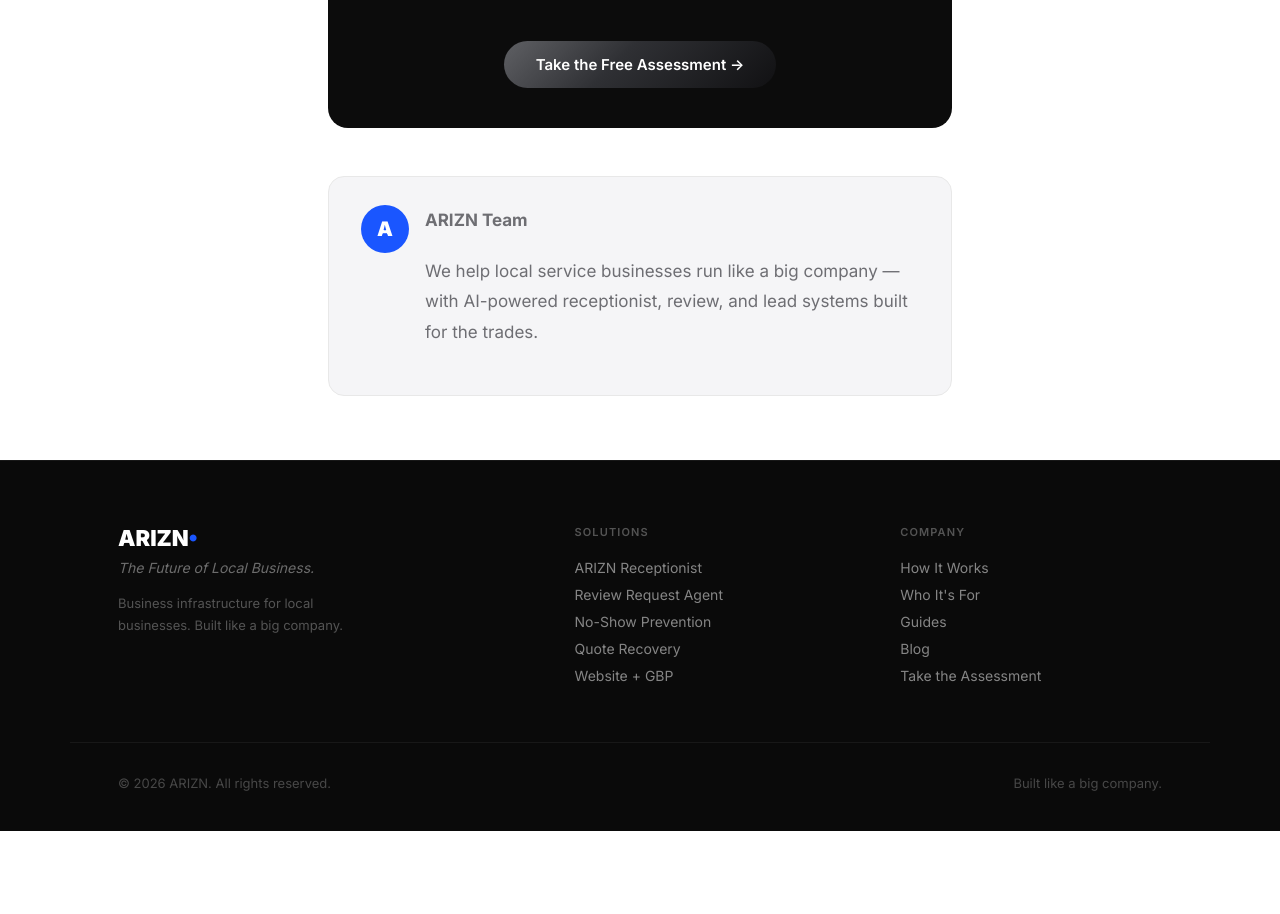
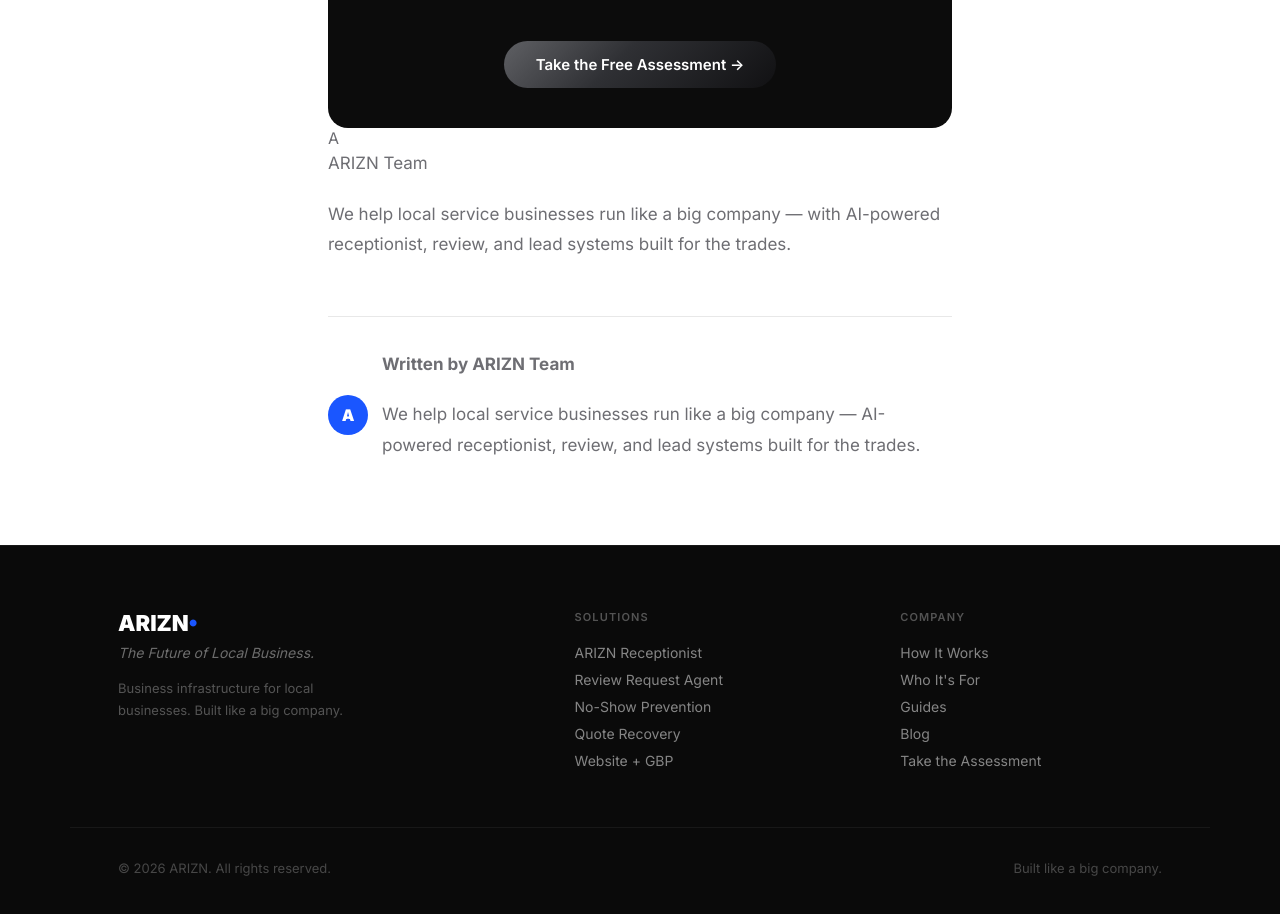
Before and after one commit to ARIZN-CO/arizn-website, a website: page blog/electrician-answering-service/index.html in a window 1280 px wide. Shown: the part 7410-8324 px from the top of the page. Before the commit the page ends 8241 px from the top, so only its background shows below. Drawn offline with Linux system fonts and the light colour scheme.

```diff
--- a/blog/electrician-answering-service/index.html
+++ b/blog/electrician-answering-service/index.html
@@ -74,11 +74,10 @@
     .faq-item:hover { border-color: rgba(26,86,255,.3); }
     .faq-item h3 { margin: 0 0 10px; font-size: 17px; font-weight: 700; color: var(--text); }
     .faq-item p { margin: 0; font-size: 15px; line-height: 1.7; }
-    .author-card { display: flex; align-items: flex-start; gap: 16px; margin: 48px 0 0; padding: 28px 32px; background: var(--bg); border-radius: 16px; border: 1px solid var(--border); }
-    .author-avatar { flex-shrink: 0; width: 48px; height: 48px; background: var(--accent); border-radius: 50%; display: flex; align-items: center; justify-content: center; color: #fff; font-size: 20px; font-weight: 800; }
-    .author-info { flex: 1; }
-    .author-name { margin: 0 0 6px; font-size: 15px; font-weight: 700; color: var(--text); }
-    .author-bio { margin: 0; font-size: 14px; line-height: 1.6; color: var(--body); }
+    .author-byline { display: flex; align-items: center; gap: 14px; margin: 56px 0 0; padding-top: 32px; border-top: 1px solid var(--border); }
+    .author-byline-avatar { flex-shrink: 0; width: 40px; height: 40px; background: var(--accent); border-radius: 50%; display: flex; align-items: center; justify-content: center; color: #fff; font-size: 16px; font-weight: 800; }
+    .author-byline-name { margin: 0 0 3px; font-size: 13px; font-weight: 700; color: var(--text); }
+    .author-byline-bio { margin: 0; font-size: 13px; line-height: 1.5; color: var(--muted); }
     .related { background: var(--bg); padding: 80px 0; border-top: 1px solid var(--border); }
     .related-title { margin: 0 0 40px; font-size: 28px; font-weight: 800; color: var(--text); letter-spacing: -.02em; }
     .related-grid { display: grid; grid-template-columns: 1fr 1fr; gap: 24px; }
@@ -115,7 +114,6 @@
       body.nav-open .nav-links { opacity: 1; pointer-events: auto; transform: none; }
       .nav-cta { display: none; } .menu-toggle { display: flex; }
       .wrap { padding: 0 20px; }
-      .author-card { flex-direction: column; }
     }
   </style>
   <script async src="https://www.googletagmanager.com/gtag/js?id=G-F723PBFG0Z"></script><script>window.dataLayer=window.dataLayer||[];function gtag(){dataLayer.push(arguments);}gtag('js',new Date());gtag('config','G-F723PBFG0Z');</script>
@@ -289,6 +287,14 @@
           <p class="author-bio">We help local service businesses run like a big company — with AI-powered receptionist, review, and lead systems built for the trades.</p>
         </div>
       </div>
+
+      <div class="author-byline">
+        <div class="author-byline-avatar">A</div>
+        <div>
+          <p class="author-byline-name">Written by ARIZN Team</p>
+          <p class="author-byline-bio">We help local service businesses run like a big company — AI-powered receptionist, review, and lead systems built for the trades.</p>
+        </div>
+      </div>
     </article>
 
   </main>
```
